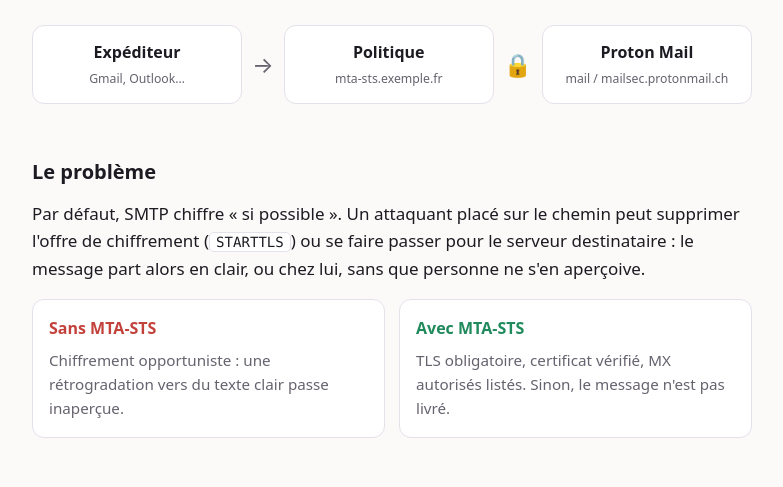
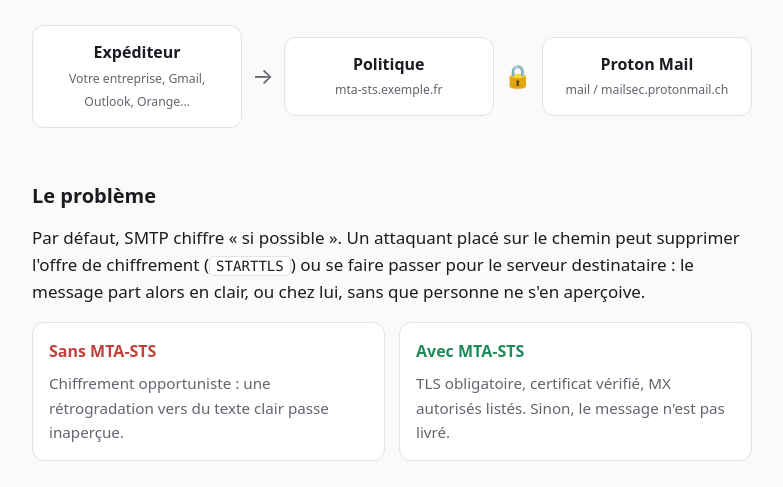
Before and after one commit to sosandroid/mta-sts, a plain HTML site: page index.html in a window 1280 px wide. Shown: the part 237-724 px from the top of the page, without its empty margins (248-1031 px from the left). Drawn offline with Linux system fonts and the light colour scheme.

Commit message:
Update index.html

```diff
--- a/index.html
+++ b/index.html
@@ -72,7 +72,7 @@
   qu'aux serveurs de <strong>Proton Mail</strong>, et uniquement en TLS avec un certificat valide.</p>
 
   <div class="flow" aria-label="Schéma : serveur expéditeur, politique MTA-STS, serveurs Proton">
-    <div class="node"><b>Expéditeur</b><small>Gmail, Outlook…</small></div>
+    <div class="node"><b>Expéditeur</b><small>Votre entreprise, Gmail, Outlook, Orange…</small></div>
     <div class="arrow">→</div>
     <div class="node"><b>Politique</b><small>mta-sts.<span class="dom">exemple.fr</span></small></div>
     <div class="arrow lock">🔒</div>
```
